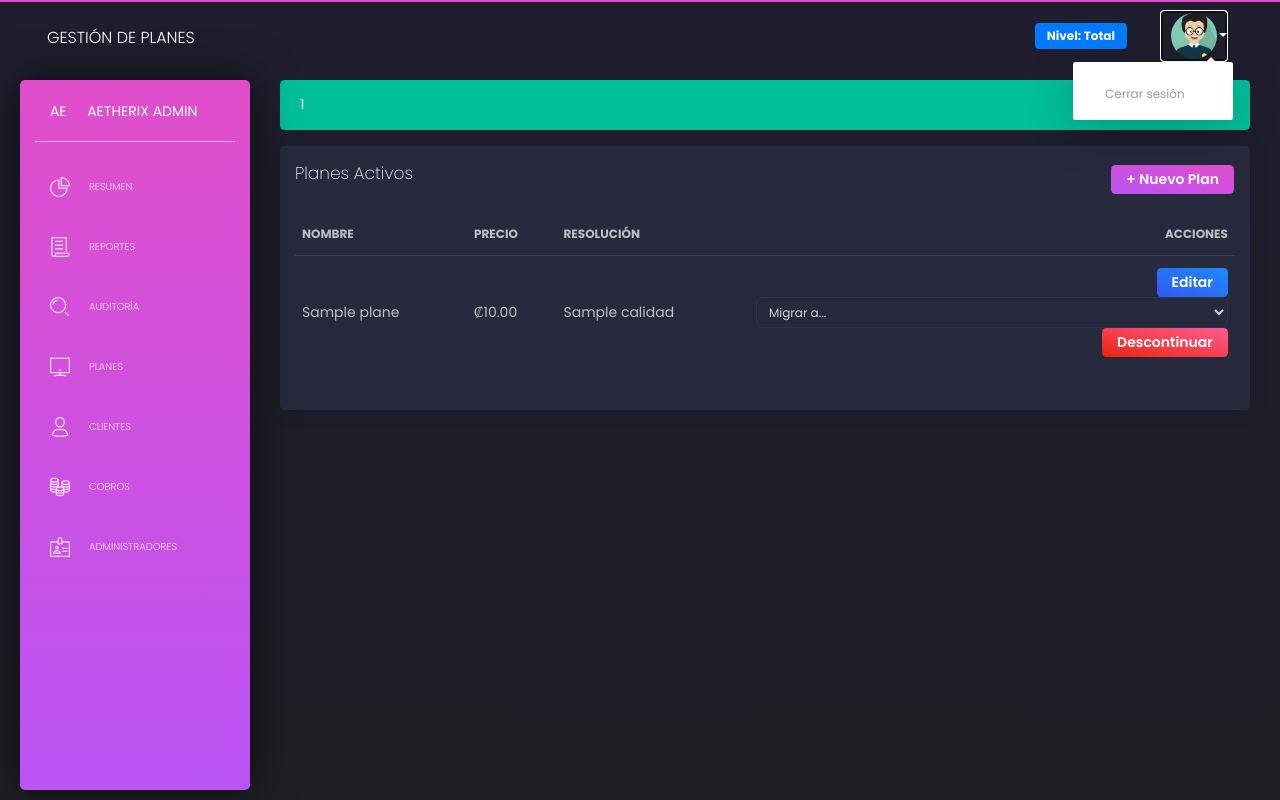
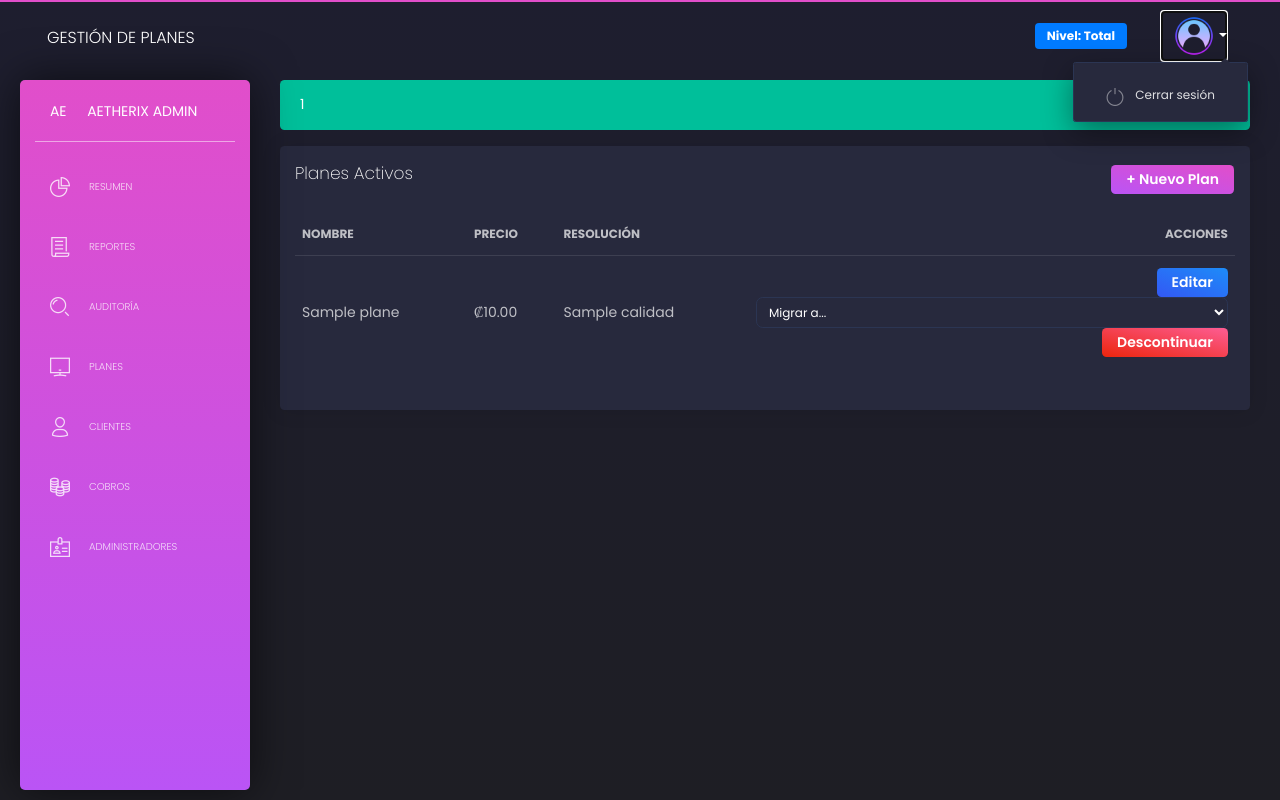
Before and after one commit to AlisonC017/streaming-system-laravel, a Laravel app: template resources/views/modules/admin/planes.blade.php in a window 1280 px wide, after a click that opens the changed part. Run offline with Laravel 12, Linux system fonts and the light colour scheme; the visitor is signed in with stand-in values (Sample User, id 1); tables that the repository leaves empty hold one stand-in row (values such as "Sample post"); the template is opened without the code that fills it: most values are stand-ins (such as "Sample title", 1, 10 or a date in 2020); parts of the project's set-up code (start-up, migrations or seed data) failed here and were passed over; some libraries are stand-ins or nearby versions.

Commit message:
Cambios espero finales

```diff
--- a/resources/views/layouts/admin.blade.php
+++ b/resources/views/layouts/admin.blade.php
@@ -32,6 +32,74 @@
     .navbar .dropdown-toggle {
         padding-top: 0 !important;
         padding-bottom: 0 !important;
+    }
+
+    select.form-control {
+        background-color: #27293d;
+        color: #ffffff;
+        border-color: #2b3553;
+        color-scheme: dark;
+    }
+
+    select.form-control:focus {
+        background-color: #27293d;
+        color: #ffffff;
+        border-color: #e14eca;
+    }
+
+    select.form-control option {
+        background-color: #27293d;
+        color: #ffffff;
+    }
+
+    .modal .modal-content,
+    .modal-dialog .modal-content {
+        background-color: #27293d !important;
+        color: #ffffff !important;
+        border: 1px solid #2b3553 !important;
+    }
+
+    .modal .modal-header,
+    .modal .modal-body,
+    .modal .modal-footer {
+        background-color: #27293d !important;
+        color: #ffffff !important;
+        border-color: #2b3553 !important;
+    }
+
+    .modal .modal-title,
+    .modal label {
+        color: #ffffff !important;
+    }
+
+    .modal .close {
+        color: #ffffff !important;
+        text-shadow: none !important;
+        opacity: 0.85 !important;
+    }
+
+    .navbar .dropdown-menu {
+        background-color: #27293d !important;
+        border: 1px solid #2b3553 !important;
+        box-shadow: 0 10px 30px rgba(0, 0, 0, 0.4) !important;
+    }
+
+    .navbar .dropdown-menu::before {
+        border-bottom-color: #27293d !important;
+    }
+
+    .navbar .dropdown-menu .dropdown-item {
+        color: rgba(255, 255, 255, 0.85) !important;
+        background: transparent !important;
+        border: none !important;
+        width: 100%;
+        cursor: pointer;
+    }
+
+    .navbar .dropdown-menu .dropdown-item:hover,
+    .navbar .dropdown-menu .dropdown-item:focus {
+        background-color: rgba(225, 78, 202, 0.18) !important;
+        color: #e14eca !important;
     }
 </style>
 
@@ -81,17 +149,18 @@
                             <li class="dropdown nav-item">
                                 <a href="#" class="dropdown-toggle nav-link" data-toggle="dropdown">
                                     <div class="photo">
-                                        <img src="{{ asset('admin-theme/black-dashboard-html-v1.0.0/assets/img/anime3.png') }}"
-                                            alt="Perfil">
+                                        <img src="{{ asset('admin-theme/user.png') }}" alt="Perfil">
                                     </div>
                                     <b class="caret d-none d-lg-block d-xl-block"></b>
                                     <p class="d-lg-none">Opciones</p>
                                 </a>
                                 <ul class="dropdown-menu dropdown-navbar">
                                     <li class="nav-link">
-                                        <form method="POST" action="{{ url('/logout') }}">
+                                        <form method="POST" action="{{ url('/logout') }}" class="m-0">
                                             @csrf
-                                            <button type="submit" class="nav-item dropdown-item">Cerrar sesión</button>
+                                            <button type="submit" class="nav-item dropdown-item text-left">
+                                                <i class="tim-icons icon-button-power mr-2"></i> Cerrar sesión
+                                            </button>
                                         </form>
                                     </li>
                                 </ul>
--- a/resources/views/modules/admin/cobros.blade.php
+++ b/resources/views/modules/admin/cobros.blade.php
@@ -38,7 +38,7 @@
                             <tr>
                                 <td>{{ $s->cliente }}</td>
                                 <td>{{ $s->plan }}</td>
-                                <td>₡{{ number_format($s->precio ?? 0, 2) }}</td>
+                                <td>₡{{ number_format($s->precio ?? ($s->monto ?? 0), 2) }}</td>
                                 <td>{{ $fecha($s->fecha_proximo_cobro) }}</td>
                                 <td>
                                     <span
--- a/resources/views/modules/admin/planes.blade.php
+++ b/resources/views/modules/admin/planes.blade.php
@@ -91,18 +91,21 @@
                         <div class="modal-body">
                             <div class="form-group">
                                 <label for="nombre_plan">Nombre</label>
-                                <input type="text" class="form-control" id="nombre_plan" name="nombre_plan" required>
+                                <input type="text" class="form-control" id="nombre_plan" name="nombre_plan"
+                                    placeholder="Ej. Ultra" required>
                             </div>
                             <div class="form-group">
-                                <label for="precio">Precio mensual ($)</label>
+                                <label for="precio">Precio mensual (₡)</label>
                                 <input type="number" step="0.01" min="0" class="form-control" id="precio"
-                                    name="precio" required>
+                                    name="precio" placeholder="Ej. 8500" required>
                             </div>
                             <div class="form-group">
                                 <label for="calidad">Resolución</label>
-                                <select class="form-control" id="calidad" name="calidad">
-                                    <option>1080p</option>
-                                    <option>4K</option>
+                                <select class="form-control" id="calidad" name="calidad" required>
+                                    <option value="SD">SD</option>
+                                    <option value="HD">HD</option>
+                                    <option value="FullHD">FullHD</option>
+                                    <option value="4K">4K</option>
                                 </select>
                             </div>
                         </div>
--- a/resources/views/modules/admin/usuario-show.blade.php
+++ b/resources/views/modules/admin/usuario-show.blade.php
@@ -34,8 +34,8 @@
                 </div>
                 <div class="card-body">
                     @if ($cliente->id_suscripcion)
-                        <p><strong>Plan:</strong> {{ $cliente->plan_actual }} ·
-                            ₡{{ number_format($cliente->precio_plan, 2) }}</p>
+                        <p><strong>Plan:</strong> {{ $cliente->plan ?? 'Sin plan' }} ·
+                            ₡{{ number_format($cliente->precio ?? 0, 2) }}</p>
                         <p><strong>Estado:</strong> {{ $cliente->estado_suscripcion }}</p>
                         <p><strong>Inicio:</strong> {{ $cliente->fecha_inicio }}</p>
                         <p><strong>Próximo cobro:</strong> {{ $cliente->fecha_proximo_cobro }}</p>
```
Also changed, not shown: resources/views/modules/admin/usuarios.blade.php (+14 -8 lines), public/admin-theme/user.png (added).
